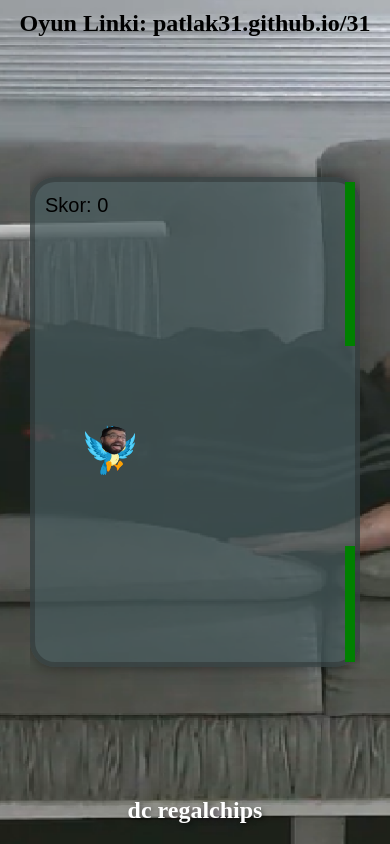
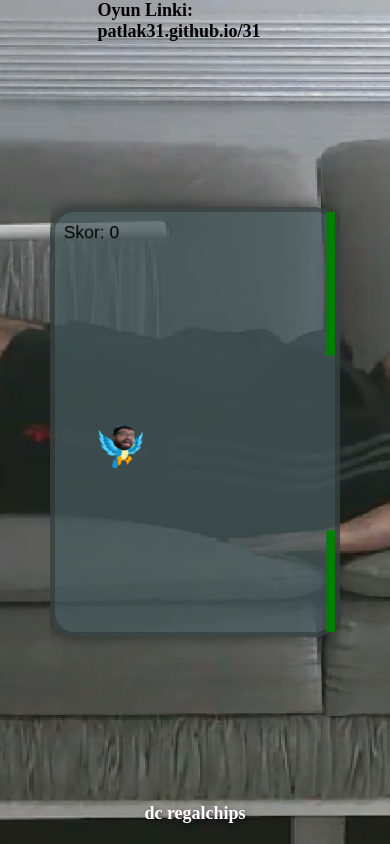
Before and after one commit to patlak31/31, a plain HTML site: page index.html in a window 390 px wide. Drawn offline with Linux system fonts and the light colour scheme.

Commit message:
Update style.css

```diff
--- a/style.css
+++ b/style.css
@@ -31,11 +31,12 @@ body, html {
     text-shadow: 2px 2px 5px rgba(0, 0, 0, 0.5); /* Metni daha belirgin hale getirmek için gölge */
 }
 
-
 /* Oyun başlığının stili */
 #gameTitle {
     position: absolute;
-    top: 10px;
+    top: 0;
+    left: 50%;
+    transform: translateX(-50%); /* Ekranın ortasında görünmesini sağlamak */
     font-size: 24px;
     font-weight: bold;
     color: rgb(0, 0, 0);
@@ -76,4 +77,24 @@ canvas {
     background-color: rgba(38, 38, 38, 0.97);
     color: rgb(255, 255, 255);
     font-weight: bold;
+    cursor: pointer;
+    transition: background-color 0.3s ease;
 }
+
+/* Yeniden başla butonuna hover efekti */
+#restartButton:hover {
+    background-color: rgba(255, 100, 100, 0.9);  /* Buton üzerine gelince rengini değiştir */
+}
+
+/* Ekran küçük olduğunda oyun alanının boyutlandırılması */
+@media screen and (max-width: 480px) {
+    #game-container {
+        width: 280px;  /* Ekran küçükse oyun alanı boyutunu küçült */
+        height: 420px; /* Ekran küçükse oyun alanı boyutunu küçült */
+    }
+
+    /* Skor fontunu küçük ekranlarda küçült */
+    #footerText, #gameTitle {
+        font-size: 18px;
+    }
+}
```
